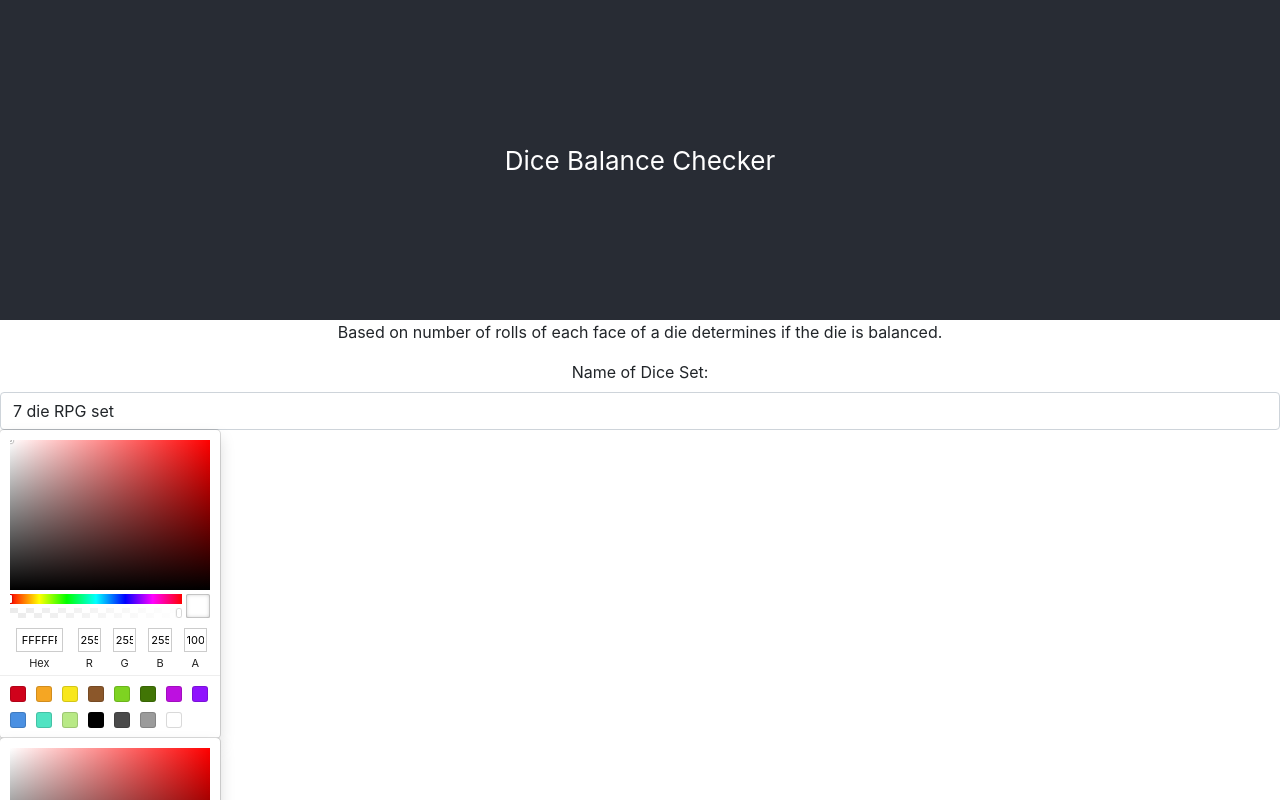
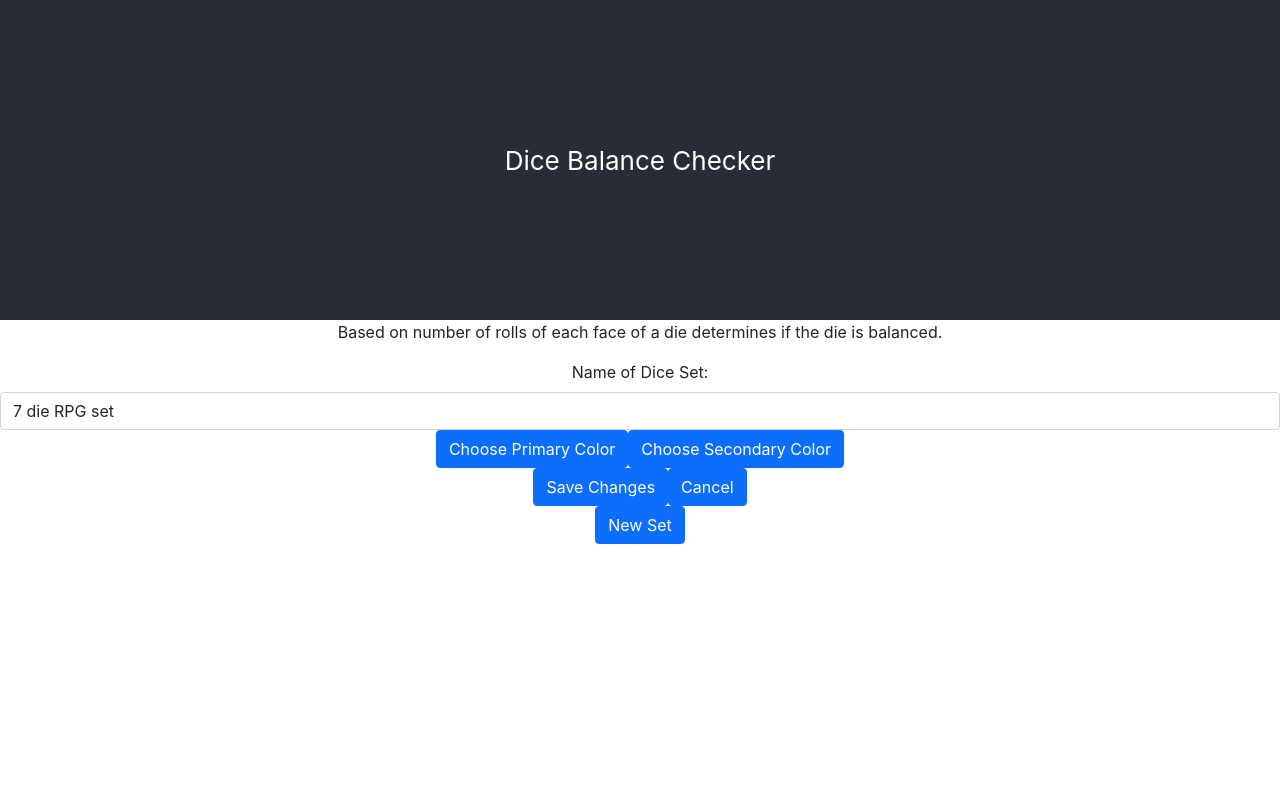
Before and after one commit to etoreki/DiceBalanceTracker, a React (Create React App) app: page / in a window 1280 px wide. Both pictures are taken after a click on the button "Edit Dice Set". Shown: the top 800 px of the page. Built offline with nearby package versions, Linux system fonts and the light colour scheme.

Commit message:
Color Selection working. CSS needs works

```diff
--- a/src/DisplaySet.tsx
+++ b/src/DisplaySet.tsx
@@ -19,6 +19,8 @@ export function DisplaySet({
     const [secondColor, setSecondColor] = useState<string>(
         currentSet.secondaryColor
     );
+    const [primChoose, setPrimChoose] = useState<boolean>(false);
+    const [secondChoose, setSecondChoose] = useState<boolean>(false);
     function editName(event: React.ChangeEvent<HTMLInputElement>) {
         setName(event.target.value);
     }
@@ -50,19 +52,41 @@ export function DisplaySet({
                     <Form.Group className="dropdownWidth" controlId="setName">
                         <Form.Label>Name of Dice Set: </Form.Label>
                         <Form.Control value={name} onChange={editName} />
-                    </Form.Group>
+                        {primChoose ? (
+                            <>
                                 <SketchPicker
                                     color={primColor}
                                     onChange={(updatedColor) =>
                                         setPrimColor(updatedColor.hex)
                                     }
                                 ></SketchPicker>
+                                <Button onClick={() => setPrimChoose(false)}>
+                                    Close
+                                </Button>
+                            </>
+                        ) : (
+                            <Button onClick={() => setPrimChoose(true)}>
+                                Choose Primary Color
+                            </Button>
+                        )}
+                        {secondChoose ? (
+                            <>
                                 <SketchPicker
                                     color={secondColor}
                                     onChange={(updatedColor) =>
                                         setSecondColor(updatedColor.hex)
                                     }
                                 ></SketchPicker>
+                                <Button onClick={() => setSecondChoose(false)}>
+                                    Close
+                                </Button>
+                            </>
+                        ) : (
+                            <Button onClick={() => setSecondChoose(true)}>
+                                Choose Secondary Color
+                            </Button>
+                        )}
+                    </Form.Group>
                     <Button onClick={saveChanges}>Save Changes</Button>
                     <Button onClick={cancelChanges}>Cancel</Button>
                 </div>
```
Lines whose indentation alone changed are shown as unchanged.
